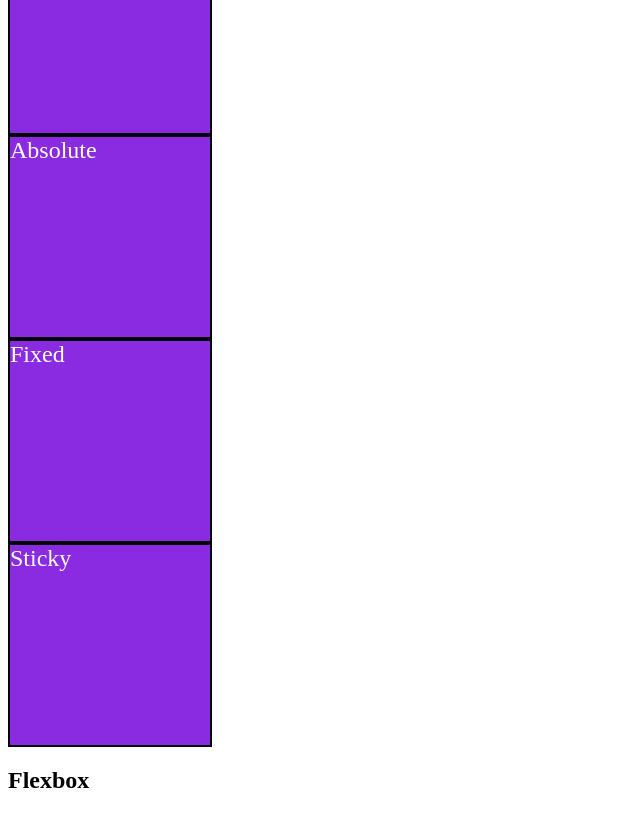
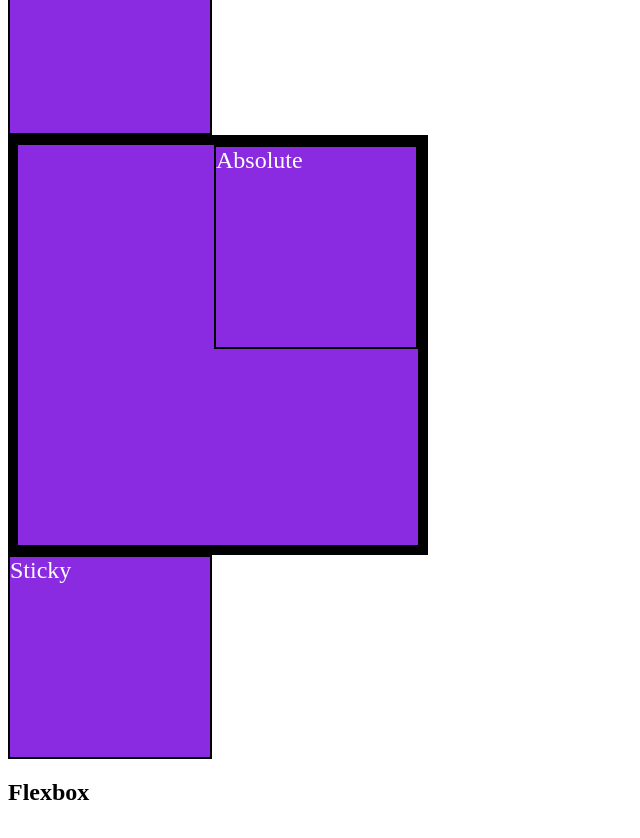
Before and after one commit to ngeTaco/DevMtn07-clone-a-layout, a plain HTML site: page index.html in a window 1280 px wide. Shown: the part 340-1178 px from the top of the page, without its empty margins (0-640 px from the left). Before the commit the page ends 1154 px from the top, so only its background shows below. Drawn offline with Linux system fonts and the light colour scheme.

Commit message:
End of Positions Lesson

```diff
--- a/index.html
+++ b/index.html
@@ -11,10 +11,12 @@
         <h2>Position properties</h2>
         <div id="static">Static</div>
         <div id="relative">Relative</div>
-        <div id="absolute">Absolute</div>
+        <div id="absolute-parent">
+            <div id="absolute">Absolute</div>
+        </div>
         <div id="fixed">Fixed</div>
-        <div id="sticky">Sticky</div>
     </section>
+    <div id="sticky">Sticky</div>
     <section>
         <h2>Flexbox</h2>
     </section>
--- a/styles.css
+++ b/styles.css
@@ -1,3 +1,7 @@
+body {
+    height: 250vh;
+}
+
 div {
     height: 200px;
     width: 200px;
@@ -6,3 +10,39 @@ div {
     color: white;
     font-size: 24px;
 }
+
+#static {
+    position: static;
+}
+
+#relative {
+    position: relative;
+    /* left: 50px;
+    top: 50px; */
+}
+
+#absolute-parent {
+    height: 400px;
+    width: 400px;
+    border: 10px solid black;
+    position: relative;
+}
+
+#absolute {
+    position: absolute;
+    top: 0px;
+    right: 0px;
+}
+
+#fixed {
+    position: fixed;
+    height: 75px;
+    width: 100%;
+    top: 0px;
+    right: 0px;
+}
+
+#sticky {
+    position: sticky;
+    top: 10px;
+}
```
